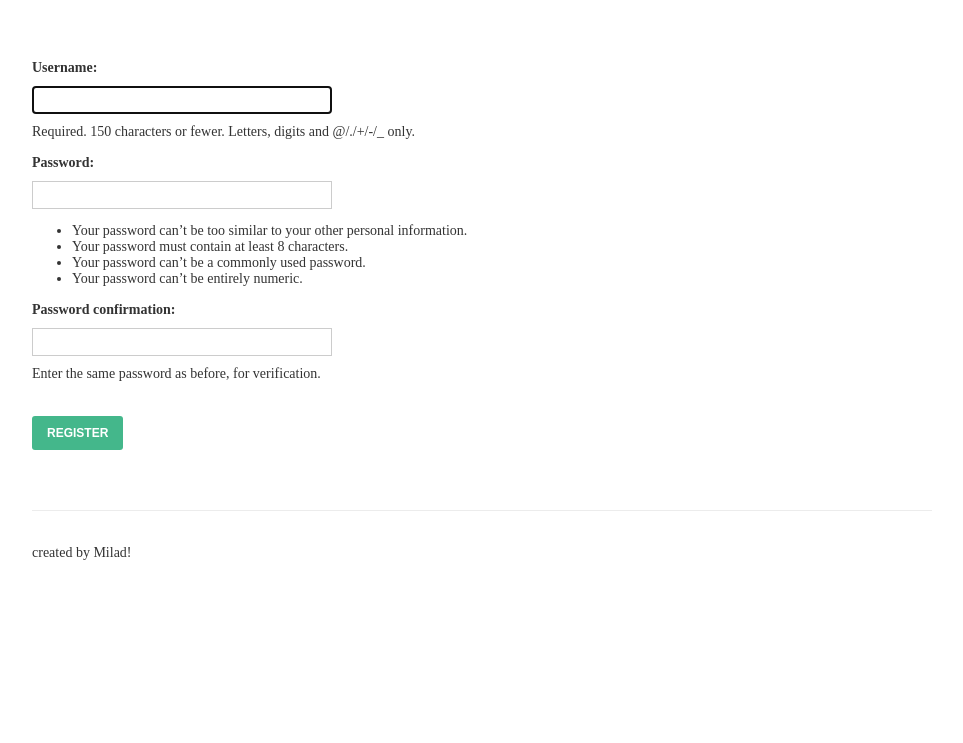
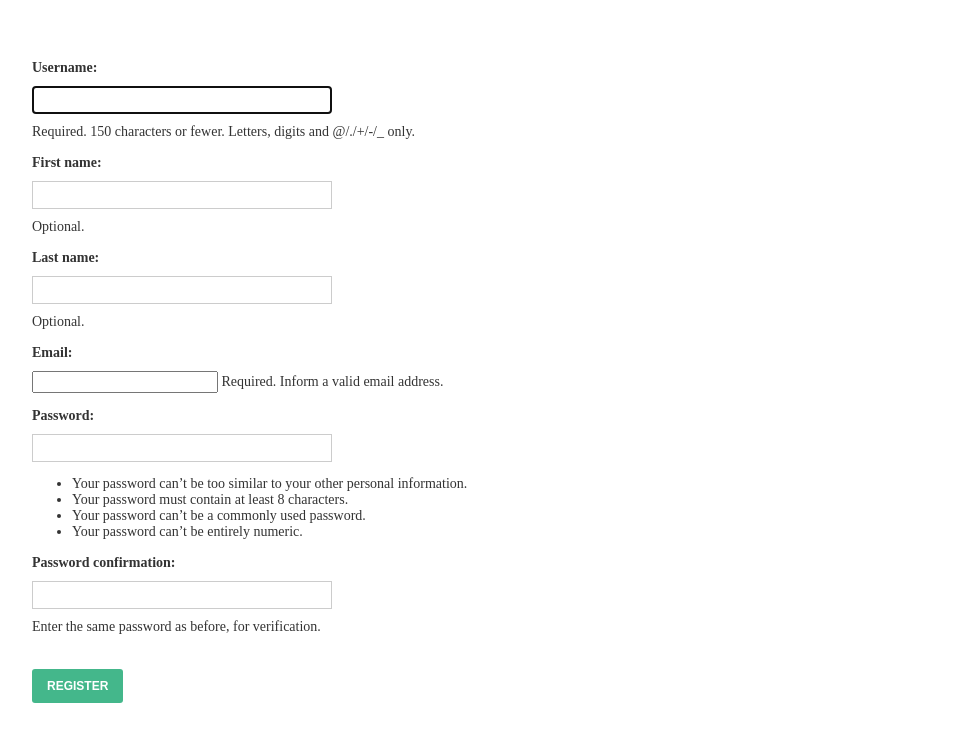
Before and after one commit to HZZSOFT/DjangoGit2, a Django app: page /registration/signup/ in a window 1280 px wide. Shown: the part 170-913 px from the top of the page, without its empty margins (158-1121 px from the left). Before the commit the page ends 730 px from the top, so only its background shows below. Run offline with Django 3.2, Linux system fonts and the light colour scheme.

Commit message:
change view and forms for signup

```diff
--- a/register_app/forms.py
+++ b/register_app/forms.py
@@ -1,6 +1,8 @@
 from django import forms
 from .models import Post, Comment
 from django.utils.text import slugify
+from django.contrib.auth.forms import UserCreationForm
+from django.contrib.auth.models import User
 
 
 class PostForm(forms.ModelForm):
@@ -20,3 +22,13 @@ class CommentForm(forms.ModelForm):
     class Meta:
         model = Comment
         fields = ('name', 'email', 'content')
+
+
+class SignUpForm(UserCreationForm):
+    first_name = forms.CharField(max_length=30, required=False, help_text='Optional.')
+    last_name = forms.CharField(max_length=30, required=False, help_text='Optional.')
+    email = forms.EmailField(max_length=254, help_text='Required. Inform a valid email address.')
+
+    class Meta:
+        model = User
+        fields = ('username', 'first_name', 'last_name', 'email', 'password1', 'password2', )
--- a/register_app/templates/registration/login.html
+++ b/register_app/templates/registration/login.html
@@ -7,4 +7,6 @@
   {{ form.as_p }}
   <button type="submit">Login</button>
 </form>
+    <br />
+    <a href="{% url 'signup' %}">Register</a>
 {% endblock %}
--- a/register_app/views.py
+++ b/register_app/views.py
@@ -1,12 +1,13 @@
 from django.contrib.auth.decorators import login_required
 from django.shortcuts import render, get_object_or_404
 from .models import Post, Comment
-from .forms import PostForm, CommentForm
+from .forms import PostForm, CommentForm, SignUpForm
 from django.shortcuts import redirect
 from django.contrib.auth import logout
 from django.views.generic import TemplateView
 from django.http import HttpResponse
 from django.contrib.auth.forms import UserCreationForm
+from django.contrib.auth import login, authenticate
 
 
 # Create your views here.
@@ -93,12 +94,10 @@ def approve_comment(request):
 
 def signup(request):
     if request.method == 'POST':
-        form = UserCreationForm(request.POST)
+        form = SignUpForm(request.POST)
         if form.is_valid():
             form.save()
             return redirect('/')
     else:
-        form = UserCreationForm()
-
-        args = {'form': form}
-        return render(request, 'registration/signup.html', args)
+        form = SignUpForm()
+    return render(request, 'registration/signup.html', {'form': form})
```
